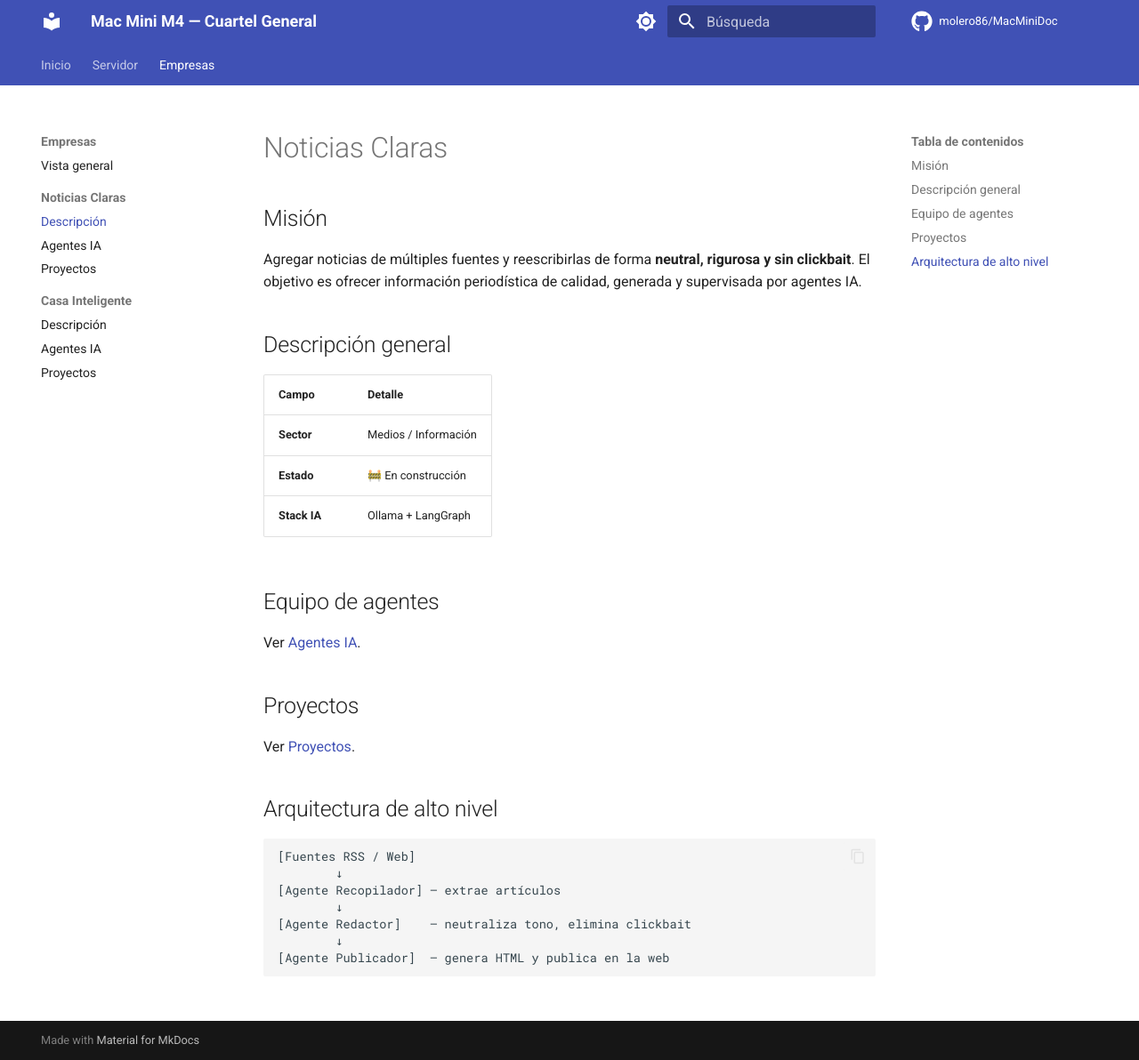
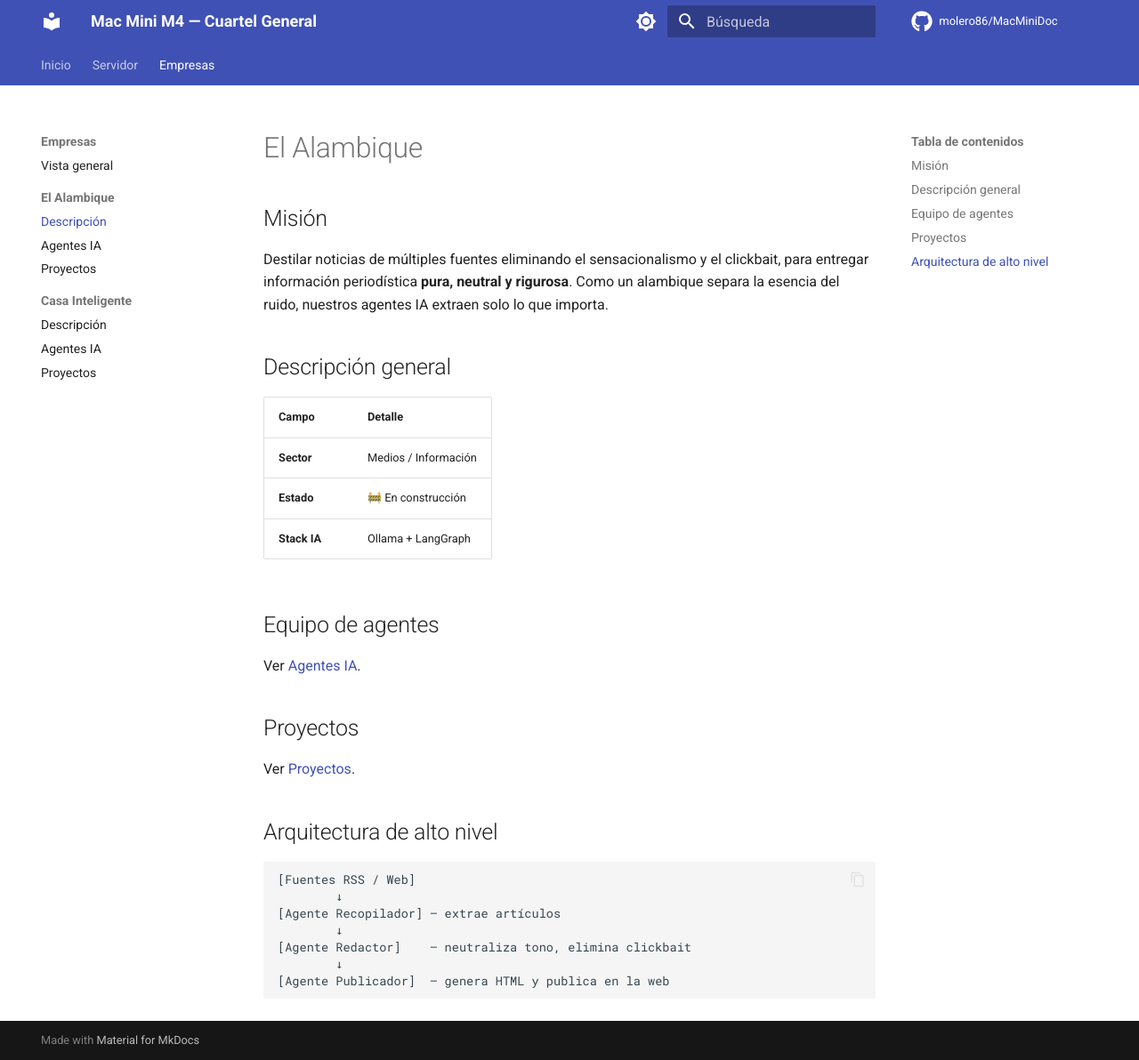
Before and after one commit to molero86/MacMiniDoc, an MkDocs documentation site: the page built from docs/empresas/el-alambique/index.md, in a window 1280 px wide and 1192 px high. Shown: the whole window at 89% size. Built offline with MkDocs 1.6.1 and Material for MkDocs 9.7.7, drawn with Linux system fonts in a browser that asks for light colours; comment, search, counter and statistics services are not loaded.

Commit message:
feat: renombrar Noticias Claras a El Alambique

```diff
--- a/docs/empresas/noticias-claras/index.md
+++ b/docs/empresas/el-alambique/index.md
@@ -1,8 +1,8 @@
-# Noticias Claras
+# El Alambique
 
 ## Misión
 
-Agregar noticias de múltiples fuentes y reescribirlas de forma **neutral, rigurosa y sin clickbait**. El objetivo es ofrecer información periodística de calidad, generada y supervisada por agentes IA.
+Destilar noticias de múltiples fuentes eliminando el sensacionalismo y el clickbait, para entregar información periodística **pura, neutral y rigurosa**. Como un alambique separa la esencia del ruido, nuestros agentes IA extraen solo lo que importa.
 
 ## Descripción general
 
--- a/mkdocs.yml
+++ b/mkdocs.yml
@@ -56,10 +56,10 @@ nav:
       - Red y servicios: servidor/red.md
   - Empresas:
       - Vista general: empresas/index.md
-      - Noticias Claras:
-          - Descripción: empresas/noticias-claras/index.md
-          - Agentes IA: empresas/noticias-claras/agentes.md
-          - Proyectos: empresas/noticias-claras/proyectos/index.md
+      - El Alambique:
+          - Descripción: empresas/el-alambique/index.md
+          - Agentes IA: empresas/el-alambique/agentes.md
+          - Proyectos: empresas/el-alambique/proyectos/index.md
       - Casa Inteligente:
           - Descripción: empresas/casa-inteligente/index.md
           - Agentes IA: empresas/casa-inteligente/agentes.md
```
Also changed, not shown: docs/empresas/el-alambique/agentes.md (renamed from docs/empresas/noticias-claras/agentes.md, +1 -1 lines), docs/empresas/index.md (+1 -1 lines), docs/index.md (+1 -1 lines), docs/empresas/el-alambique/proyectos/index.md (renamed from docs/empresas/noticias-claras/proyectos/index.md).
